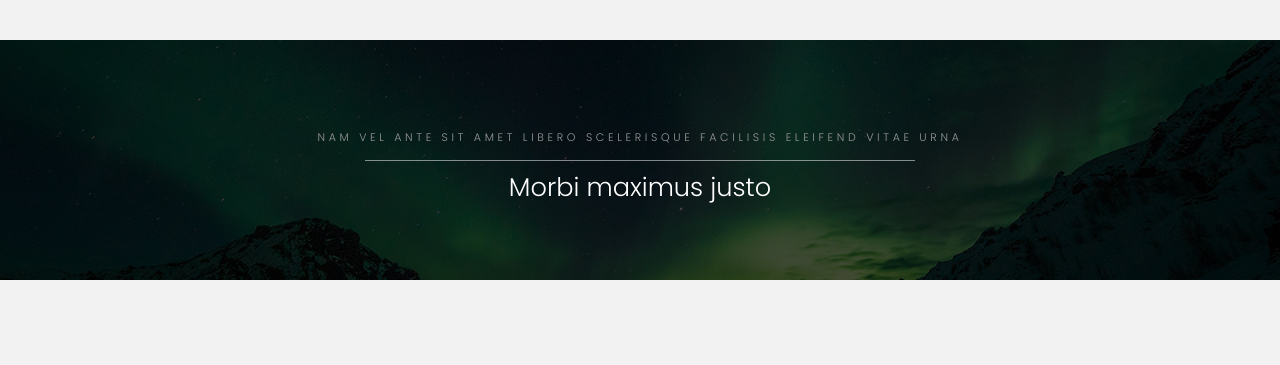
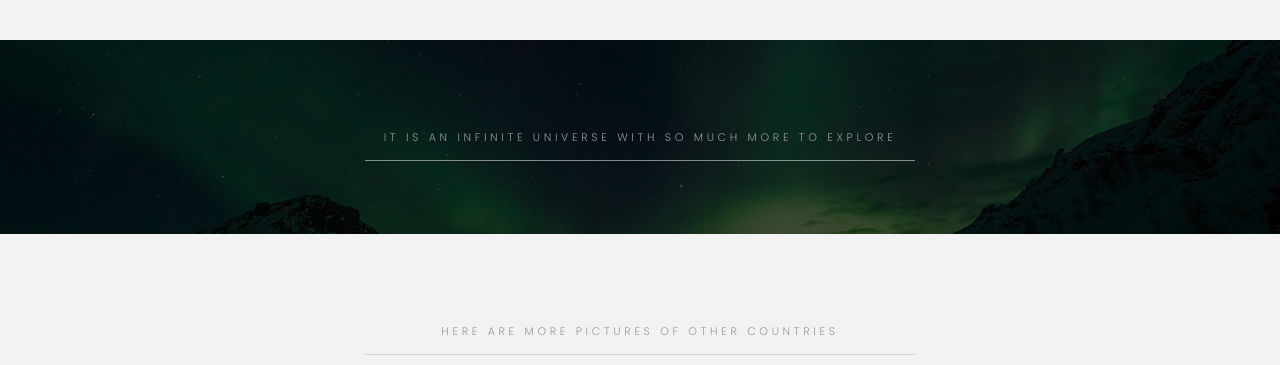
Before and after one commit to CynicalWiggle/arandomwebsite, a plain HTML site: page onism.html in a window 1280 px wide. Shown: the part 1500-1865 px from the top of the page. Drawn offline with Linux system fonts and the light colour scheme.

Commit message:
Update onism.html

```diff
--- a/onism.html
+++ b/onism.html
@@ -137,8 +137,8 @@
 			<section id="two" class="wrapper style3">
 				<div class="inner">
 					<header class="align-center">
-						<p>Nam vel ante sit amet libero scelerisque facilisis eleifend vitae urna</p>
-						<h2>Morbi maximus justo</h2>
+						<p>It is an infinite universe with so much more to explore</p>
+						<h2> </h2>
 					</header>
 				</div>
 			</section>
```
